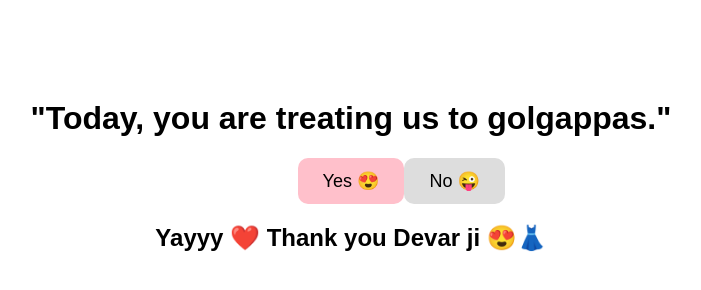
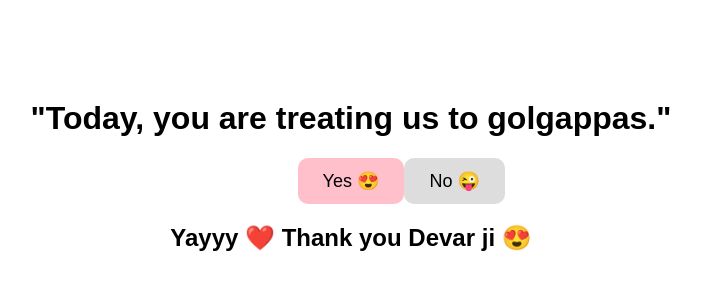
Before and after one commit to archnasharma050/new-folder, a plain HTML site: page index.html in a window 1280 px wide. Both pictures are taken after a click on the button "Yes 😍". Shown: the whole page, without its empty margins (289-990 px from the left). Drawn offline with Linux system fonts and the light colour scheme.

Commit message:
Update index.html

```diff
--- a/index.html
+++ b/index.html
@@ -47,7 +47,7 @@ function moveNo(){
 
 function yes(){
  document.getElementById("text").innerHTML=
- "Yayyy ❤️ Thank you Devar ji 😍👗";
+ "Yayyy ❤️ Thank you Devar ji 😍";
 }
 
 </script>
```
